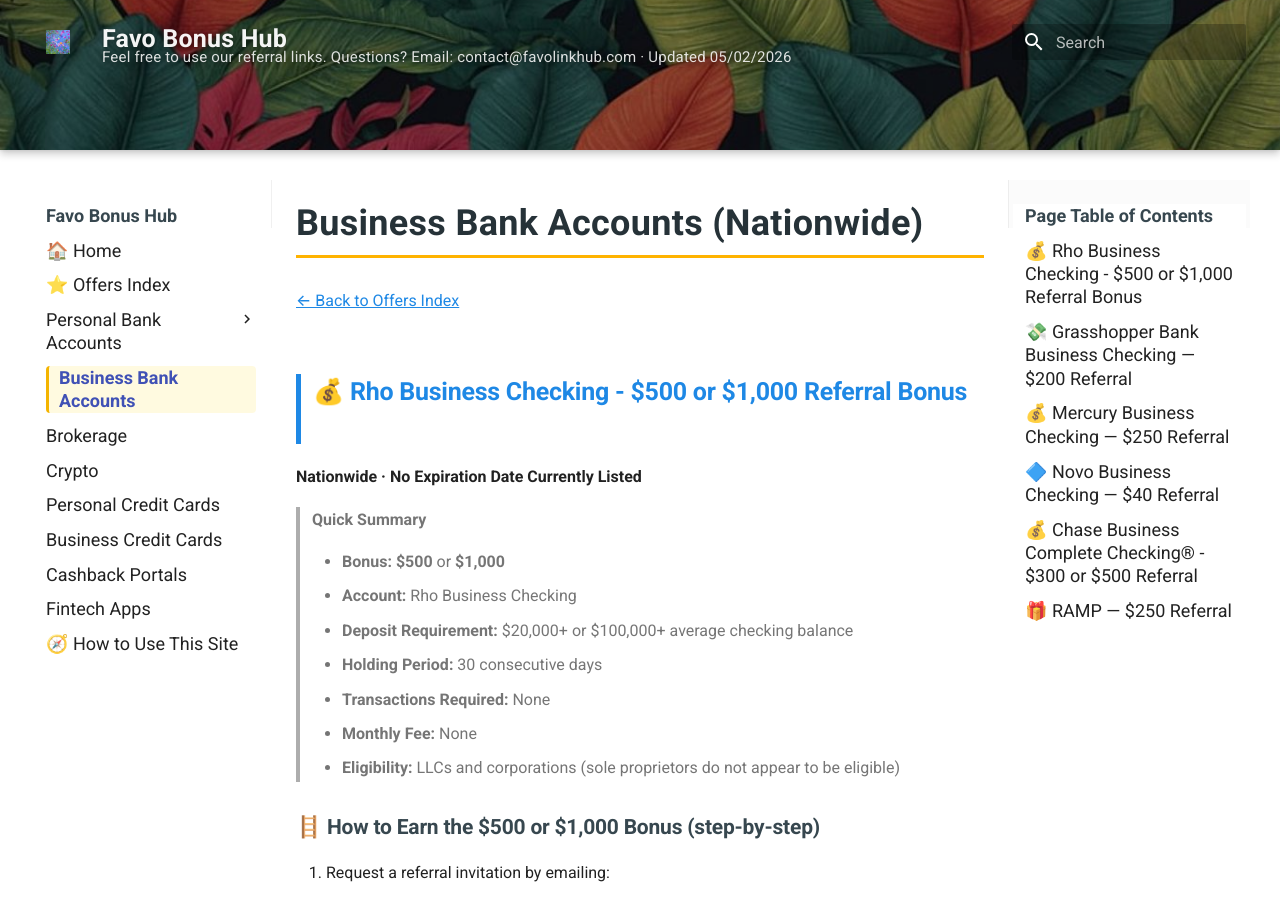
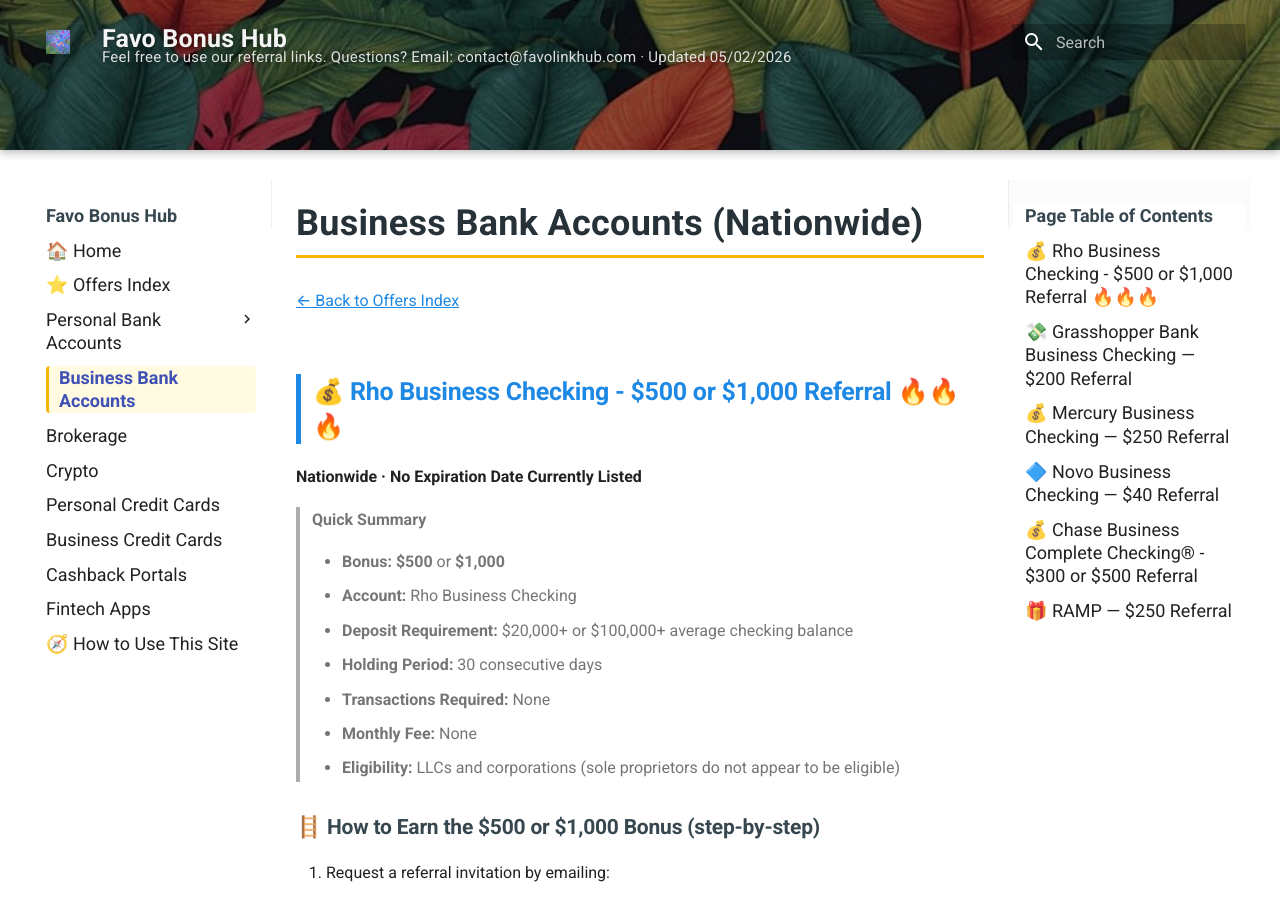
Before and after one commit to whispersofzephyr/favolinkhub-site, an MkDocs documentation site: the page built from docs/business-bank.md, in a window 1280 px wide and 900 px high. Built offline with MkDocs 1.6.1 and Material for MkDocs 9.7.7, drawn with Linux system fonts in a browser that asks for light colours.

Commit message:
Update business-bank.md

```diff
--- a/docs/business-bank.md
+++ b/docs/business-bank.md
@@ -4,7 +4,7 @@
 
 <a id="biz-rho-business"></a>
 
-## 💰 Rho Business Checking - $500 or $1,000 Referral Bonus
+## 💰 Rho Business Checking - $500 or $1,000 Referral 🔥🔥🔥
 
 **Nationwide · No Expiration Date Currently Listed**
 
```
